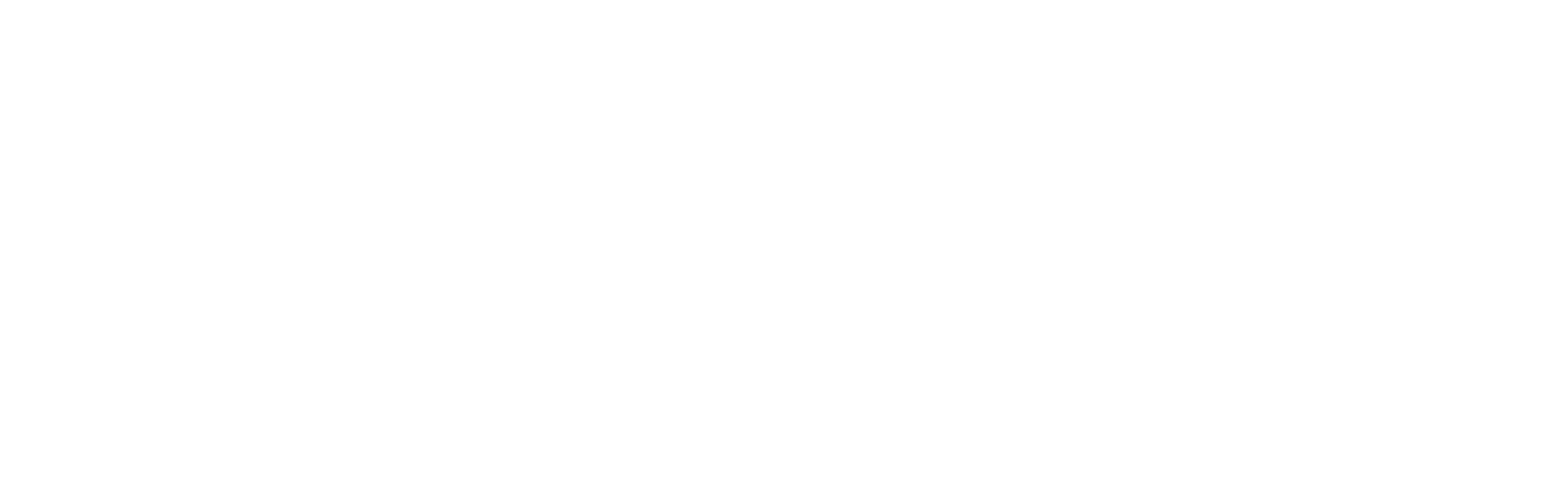
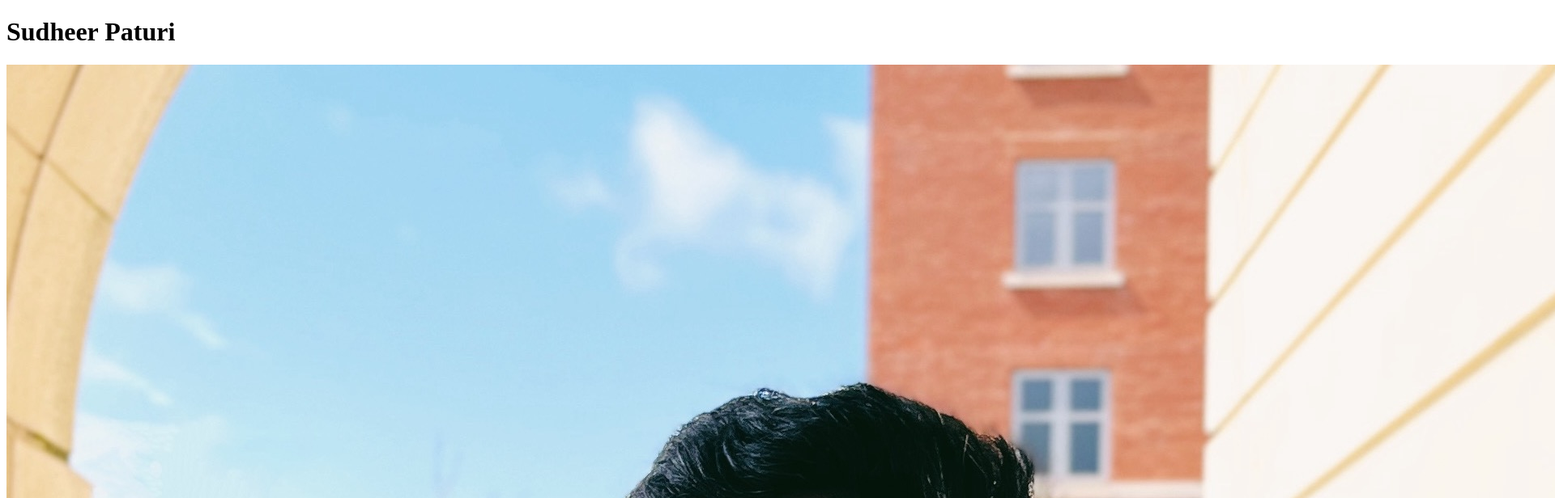
Before and after one commit to sd4483/sd4483.github.io, a plain HTML site: page bio-links-site/index.html in a window 1280 px wide. Shown: the top 616 px of the page at 81% size, 1920 px wide, since content can reach past the window. Drawn offline with Linux system fonts and the light colour scheme.

```diff
--- a/bio-links-site/index.html
+++ b/bio-links-site/index.html
@@ -7,6 +7,13 @@
     <title>Sudheer Bio Links</title>
 </head>
 <body>
-
+    <div class="container">
+        <header>
+            <h1>Sudheer Paturi</h1>
+            <div>
+                <img src="./images/sudheer-paturi.jpg" alt="Sudheer Paturi profile photo">
+            </div>
+        </header>
+    </div>
 </body>
 </html>
```
Also changed, not shown: bio-links-site/images/cv.png (added), bio-links-site/images/github.png (added), bio-links-site/images/linkedin.png (added), bio-links-site/images/world-wide-web.png (added).
